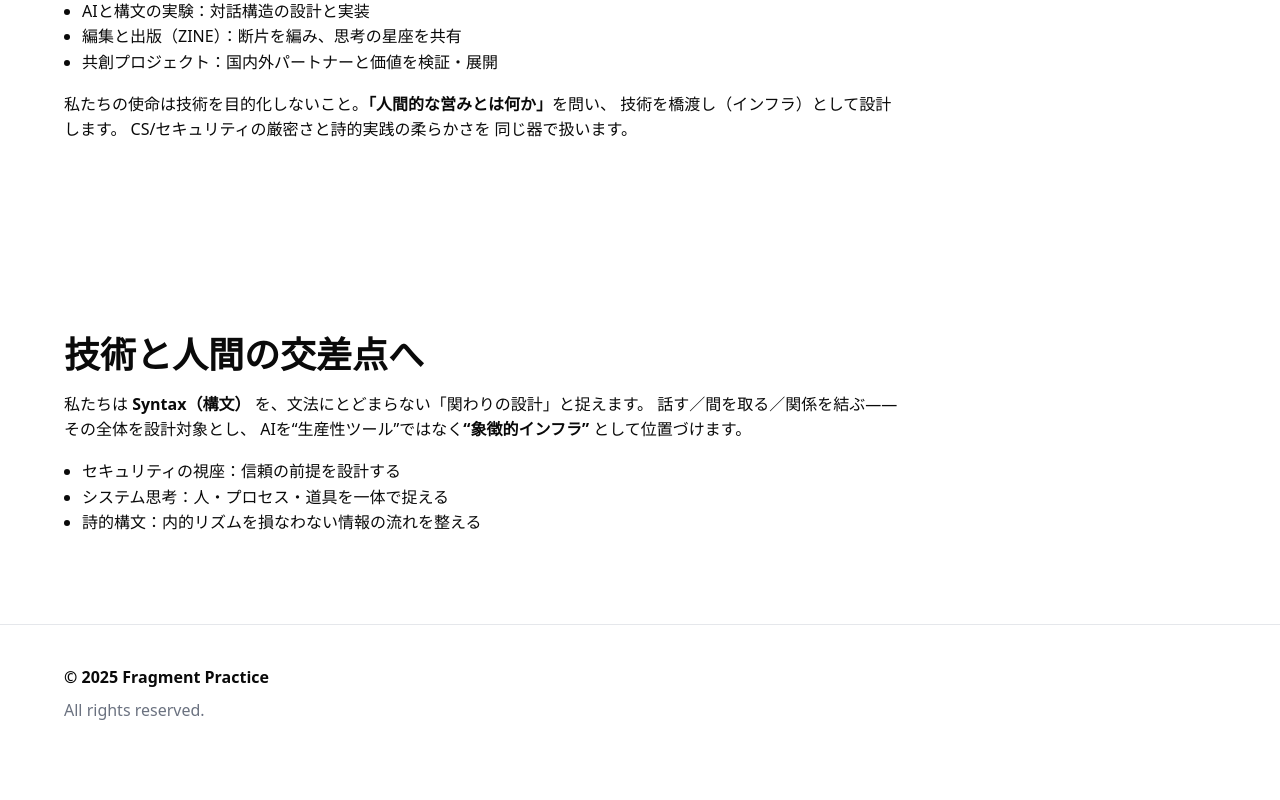
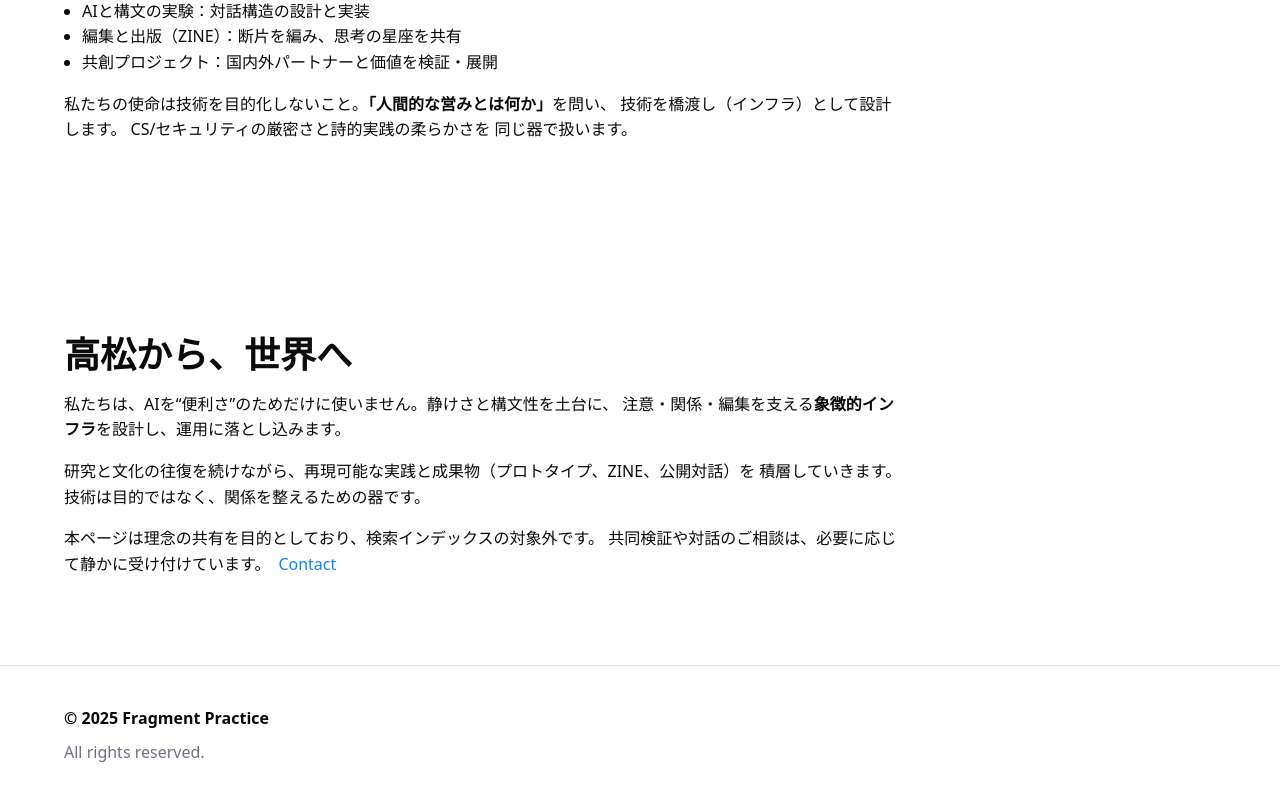
Before and after one commit to yasufrag/fragmentpractice.com, a Next.js app: page /story in a window 1280 px wide. Shown: the part 1058-1858 px from the top of the page. Before the commit the page ends 1822 px from the top, so only its background shows below. Built offline with nearby package versions, Linux system fonts and the light colour scheme.

Commit message:
commit fragmentpractice.com

```diff
--- a/src/app/story/page.tsx
+++ b/src/app/story/page.tsx
@@ -19,7 +19,7 @@ export default function StoryPage() {
         </p>
       </section>
 
-      {/* 小豆島から始まる軌跡 */}
+      {/* 瀬戸内から始まる軌跡 */}
       <section className="section" aria-labelledby="roots">
         <h2 id="roots" className="h2" style={{ marginBottom: 12 }}>
           瀬戸内から始まる軌跡
@@ -62,22 +62,24 @@ export default function StoryPage() {
         </p>
       </section>
 
-      {/* 技術と人間 */}
-      <section className="section" aria-labelledby="syntax">
-        <h2 id="syntax" className="h2" style={{ marginBottom: 12 }}>
-          技術と人間の交差点へ
+      {/* 結び */}
+      <section className="section" aria-labelledby="closing">
+        <h2 id="closing" className="h2" style={{ marginBottom: 12 }}>
+           高松から、世界へ
         </h2>
         <p style={{ maxWidth: 840, marginBottom: 16 }}>
-          私たちは <strong>Syntax（構文）</strong> を、文法にとどまらない「関わりの設計」と捉えます。
-          話す／間を取る／関係を結ぶ——その全体を設計対象とし、
-          AIを“生産性ツール”ではなく
-          <strong>“象徴的インフラ”</strong> として位置づけます。
+          私たちは、AIを“便利さ”のためだけに使いません。静けさと構文性を土台に、
+          注意・関係・編集を支える<strong>象徴的インフラ</strong>を設計し、運用に落とし込みます。
         </p>
-        <ul style={{ marginTop: 12, paddingLeft: 18, maxWidth: 720 }}>
-          <li>セキュリティの視座：信頼の前提を設計する</li>
-          <li>システム思考：人・プロセス・道具を一体で捉える</li>
-          <li>詩的構文：内的リズムを損なわない情報の流れを整える</li>
-        </ul>
+        <p style={{ maxWidth: 840, marginBottom: 16 }}>
+          研究と文化の往復を続けながら、再現可能な実践と成果物（プロトタイプ、ZINE、公開対話）を
+          積層していきます。技術は目的ではなく、関係を整えるための器です。
+        </p>
+        <p style={{ maxWidth: 840 }}>
+          本ページは理念の共有を目的としており、検索インデックスの対象外です。
+          共同検証や対話のご相談は、必要に応じて静かに受け付けています。
+          <a href="/contact" className="cta" style={{ marginLeft: 8 }}>Contact</a>
+        </p>
       </section>
     </div>
   )
```
